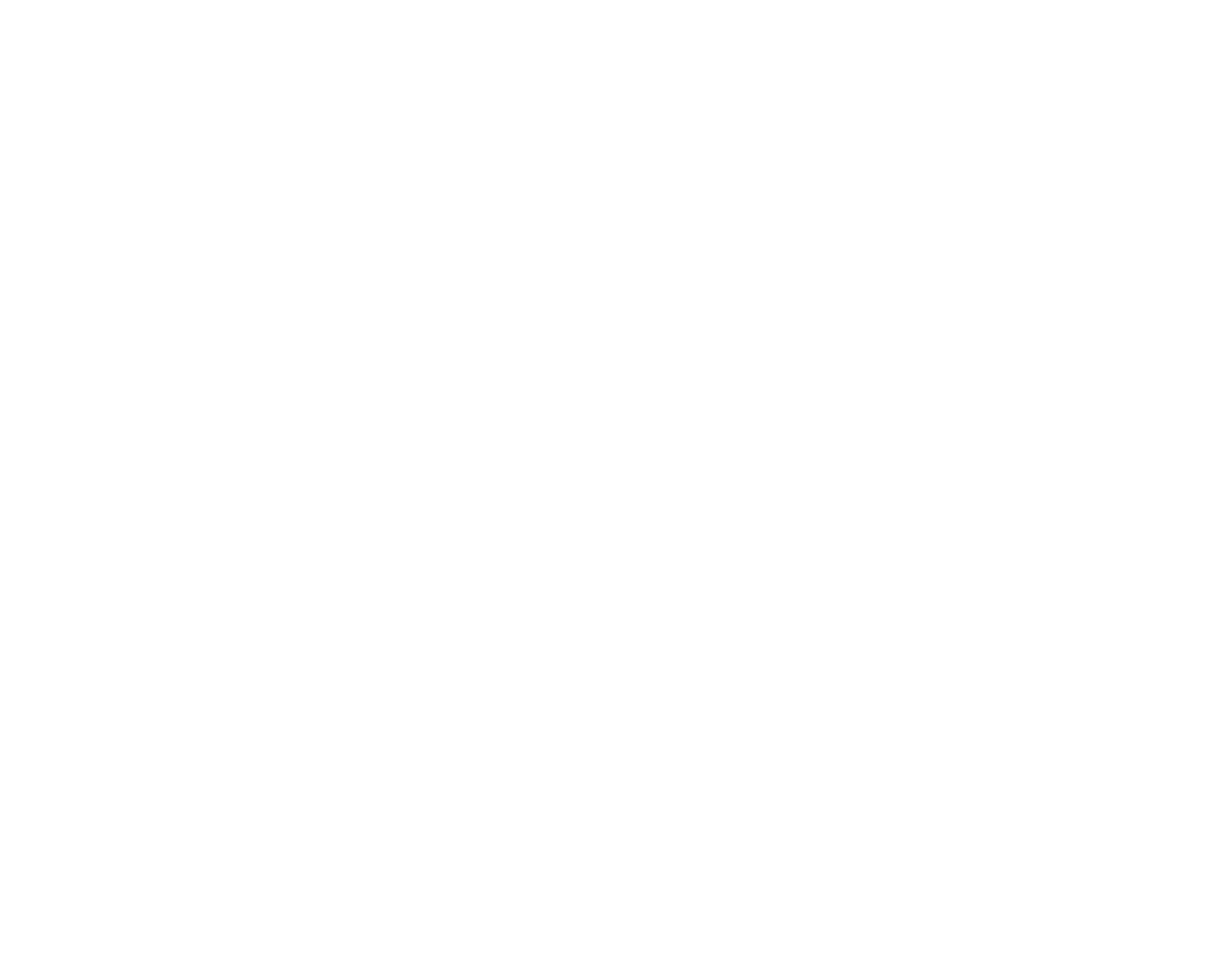
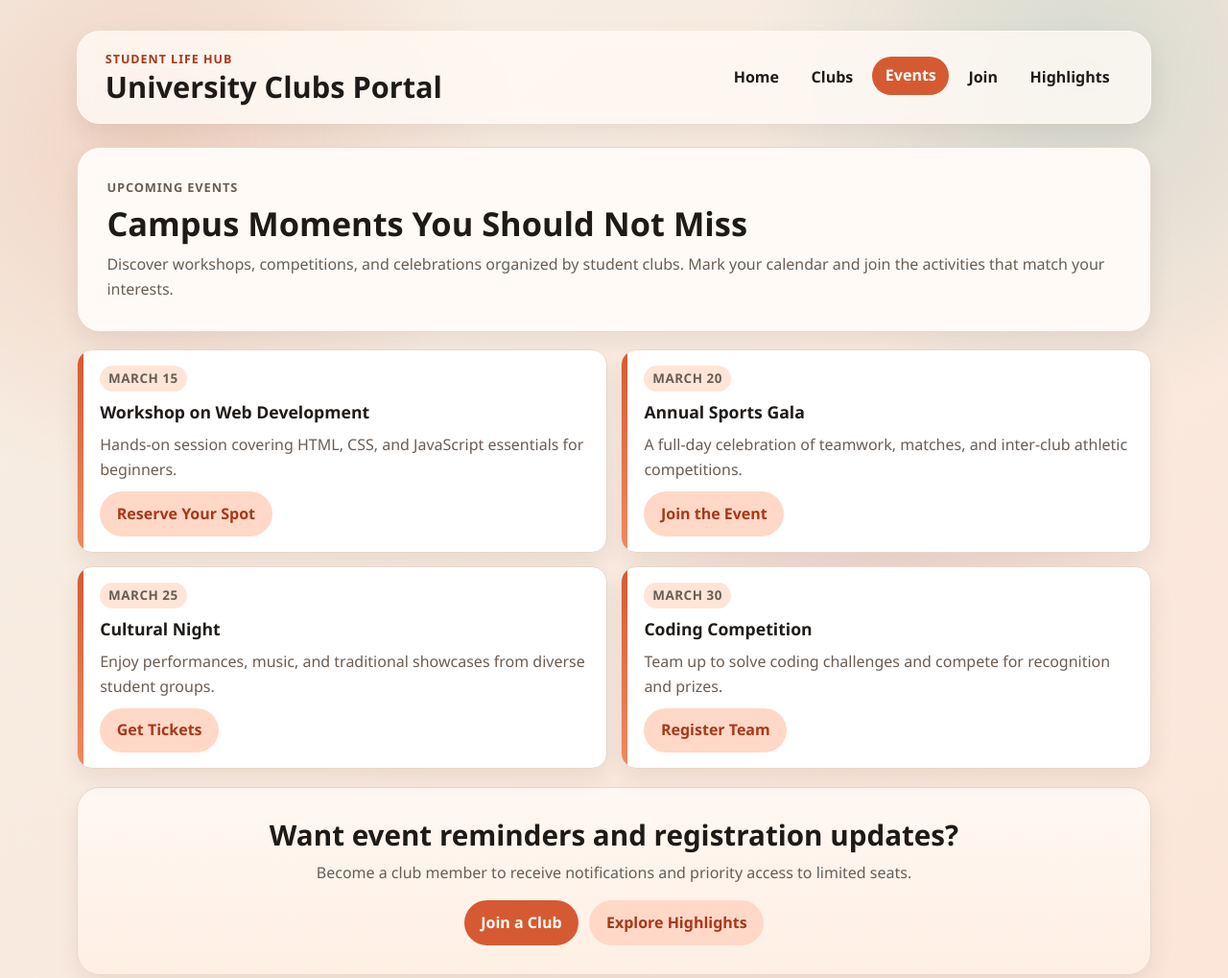
Before and after one commit to ShahrozButtOfficial/student_portfolio, a plain HTML site: page src/events.html in a window 1280 px wide. Shown: the top 1019 px of the page at 96% size. Before the commit the page ends 800 px from the top, so only its background shows below. Drawn offline with Linux system fonts and the light colour scheme.

Commit message:
feat: added events

```diff
--- a/src/events.html
+++ b/src/events.html
@@ -0,0 +1,76 @@
+<!DOCTYPE html>
+<html lang="en">
+<head>
+	<meta charset="UTF-8">
+	<meta name="viewport" content="width=device-width, initial-scale=1.0">
+	<title>Upcoming Events | Student Clubs Portal</title>
+	<link rel="stylesheet" href="/styles/styles.css">
+</head>
+<body class="events-page">
+	<div class="page-bg"></div>
+
+	<header class="top-header">
+		<div class="brand">
+			<p class="tag">Student Life Hub</p>
+			<h1>University Clubs Portal</h1>
+		</div>
+		<nav class="main-nav" aria-label="Primary navigation">
+			<a href="index.html">Home</a>
+			<a href="clubs.html">Clubs</a>
+			<a href="events.html" class="active">Events</a>
+			<a href="join.html">Join</a>
+			<a href="highlights.html">Highlights</a>
+		</nav>
+	</header>
+
+	<main class="events-main">
+		<section class="events-hero" aria-labelledby="events-title">
+			<p class="hero-label">Upcoming Events</p>
+			<h2 id="events-title">Campus Moments You Should Not Miss</h2>
+			<p>
+				Discover workshops, competitions, and celebrations organized by student clubs.
+				Mark your calendar and join the activities that match your interests.
+			</p>
+		</section>
+
+		<section class="events-timeline" aria-label="Events list">
+			<article class="timeline-card">
+				<p class="timeline-date">March 15</p>
+				<h3>Workshop on Web Development</h3>
+				<p>Hands-on session covering HTML, CSS, and JavaScript essentials for beginners.</p>
+				<a href="join.html" class="btn btn-secondary">Reserve Your Spot</a>
+			</article>
+
+			<article class="timeline-card">
+				<p class="timeline-date">March 20</p>
+				<h3>Annual Sports Gala</h3>
+				<p>A full-day celebration of teamwork, matches, and inter-club athletic competitions.</p>
+				<a href="join.html" class="btn btn-secondary">Join the Event</a>
+			</article>
+
+			<article class="timeline-card">
+				<p class="timeline-date">March 25</p>
+				<h3>Cultural Night</h3>
+				<p>Enjoy performances, music, and traditional showcases from diverse student groups.</p>
+				<a href="join.html" class="btn btn-secondary">Get Tickets</a>
+			</article>
+
+			<article class="timeline-card">
+				<p class="timeline-date">March 30</p>
+				<h3>Coding Competition</h3>
+				<p>Team up to solve coding challenges and compete for recognition and prizes.</p>
+				<a href="join.html" class="btn btn-secondary">Register Team</a>
+			</article>
+		</section>
+
+		<section class="events-cta" aria-labelledby="events-cta-title">
+			<h2 id="events-cta-title">Want event reminders and registration updates?</h2>
+			<p>Become a club member to receive notifications and priority access to limited seats.</p>
+			<div class="cta-actions">
+				<a class="btn btn-primary" href="join.html">Join a Club</a>
+				<a class="btn btn-secondary" href="highlights.html">Explore Highlights</a>
+			</div>
+		</section>
+	</main>
+</body>
+</html>
--- a/styles/styles.css
+++ b/styles/styles.css
@@ -410,3 +410,129 @@
         grid-template-columns: 1fr;
     }
 }
+
+.events-main {
+    max-width: 1120px;
+    margin: 0 auto;
+    display: grid;
+    gap: 1.15rem;
+}
+
+.events-hero,
+.events-cta {
+    background: var(--surface);
+    border: 1px solid var(--line);
+    border-radius: var(--radius-lg);
+    box-shadow: var(--shadow-soft);
+    padding: clamp(1.1rem, 2.6vw, 1.9rem);
+}
+
+.events-hero h2 {
+    font-size: clamp(1.35rem, 3.2vw, 2.15rem);
+    line-height: 1.25;
+    margin-bottom: 0.55rem;
+}
+
+.events-hero p {
+    color: var(--muted);
+}
+
+.events-timeline {
+    display: grid;
+    grid-template-columns: repeat(2, minmax(0, 1fr));
+    gap: 0.9rem;
+}
+
+.timeline-card {
+    background: #fff;
+    border: 1px solid var(--line);
+    border-radius: var(--radius-md);
+    box-shadow: var(--shadow-soft);
+    padding: 1rem;
+    display: grid;
+    gap: 0.6rem;
+    position: relative;
+    overflow: hidden;
+    transition: transform 0.2s ease, box-shadow 0.2s ease;
+}
+
+.timeline-card::before {
+    content: "";
+    position: absolute;
+    left: 0;
+    top: 0;
+    bottom: 0;
+    width: 6px;
+    background: linear-gradient(180deg, var(--accent), #ef8a61);
+}
+
+.timeline-card:hover {
+    transform: translateY(-4px);
+    box-shadow: var(--shadow-md);
+}
+
+.timeline-date {
+    display: inline-block;
+    width: fit-content;
+    margin-left: 0.45rem;
+    background: #ffe5d7;
+    color: var(--accent-deep);
+    font-size: 0.84rem;
+    font-weight: 700;
+    letter-spacing: 0.04em;
+    text-transform: uppercase;
+    padding: 0.18rem 0.55rem;
+    border-radius: 999px;
+}
+
+.timeline-card h3 {
+    margin-left: 0.45rem;
+    font-size: 1.1rem;
+    line-height: 1.35;
+}
+
+.timeline-card p {
+    margin-left: 0.45rem;
+    color: var(--muted);
+}
+
+.timeline-card .btn {
+    margin-left: 0.45rem;
+    width: fit-content;
+}
+
+.events-cta {
+    text-align: center;
+    background: linear-gradient(180deg, #fff8f2, #ffefe4);
+}
+
+.events-cta h2 {
+    font-size: clamp(1.2rem, 2.9vw, 1.85rem);
+    line-height: 1.3;
+    margin-bottom: 0.45rem;
+}
+
+.events-cta p {
+    color: var(--muted);
+}
+
+@media (max-width: 980px) {
+    .events-timeline {
+        grid-template-columns: 1fr;
+    }
+}
+
+@media (max-width: 700px) {
+    .events-hero,
+    .events-cta,
+    .timeline-card {
+        padding: 0.9rem;
+    }
+
+    .timeline-date,
+    .timeline-card h3,
+    .timeline-card p,
+    .timeline-card .btn {
+        margin-left: 0.25rem;
+    }
+}
```
